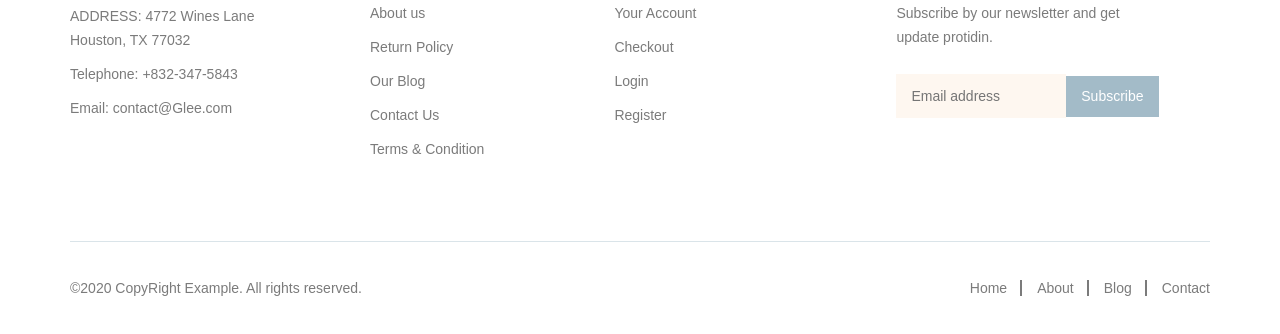
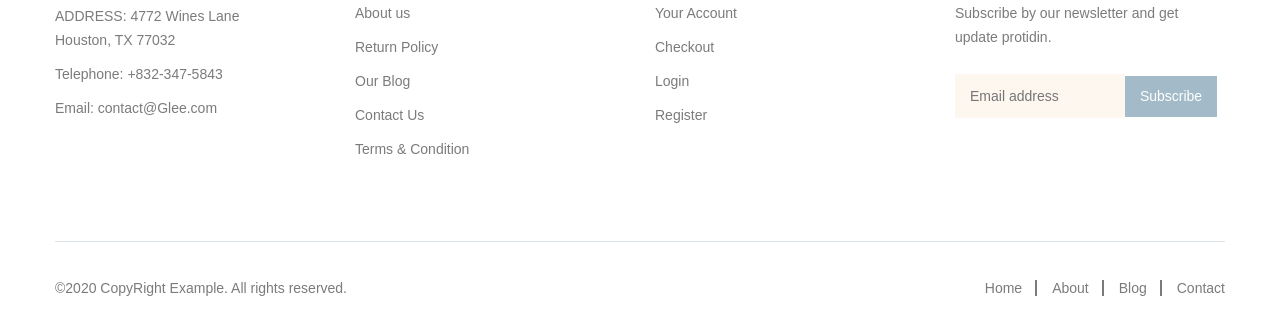
Before and after one commit to yondaime86/glee, a website: page app/index.html in a window 1280 px wide. Shown: the part 466-800 px from the top of the page. Drawn offline with nearby package versions, Linux system fonts and the light colour scheme; files that its build step writes are made by us from their sources.

Commit message:
fix container width

```diff
--- a/app/scss/_global.scss
+++ b/app/scss/_global.scss
@@ -25,7 +25,7 @@ body {
 }
 
 .container {
-  max-width: 1170px;
+  max-width: 1200px;
   margin: 0 auto;
   padding: 0 15px;
 }
--- a/app/scss/style.scss
+++ b/app/scss/style.scss
@@ -82,22 +82,22 @@
   border-bottom: 1px solid #dae4e9;
 
   &__contact {
-    max-width: 200px;
+    width: 200px;
     margin-right: 100px;
   }
 
   &__services {
-    max-width: 170px;
+    width: 170px;
     margin-right: 130px;
   }
 
   &__account {
-    max-width: 100px;
+    width: 100px;
     margin-right: 200px;
   }
 
   &__newsletter {
-    max-width: 270px;
+    width: 270px;
   }
 
   &__title {
@@ -131,6 +131,7 @@
     max-width: 170px;
     width: 100%;
     padding: 10px 15px;
+    outline: transparent;
   }
 
   &__button {
```
